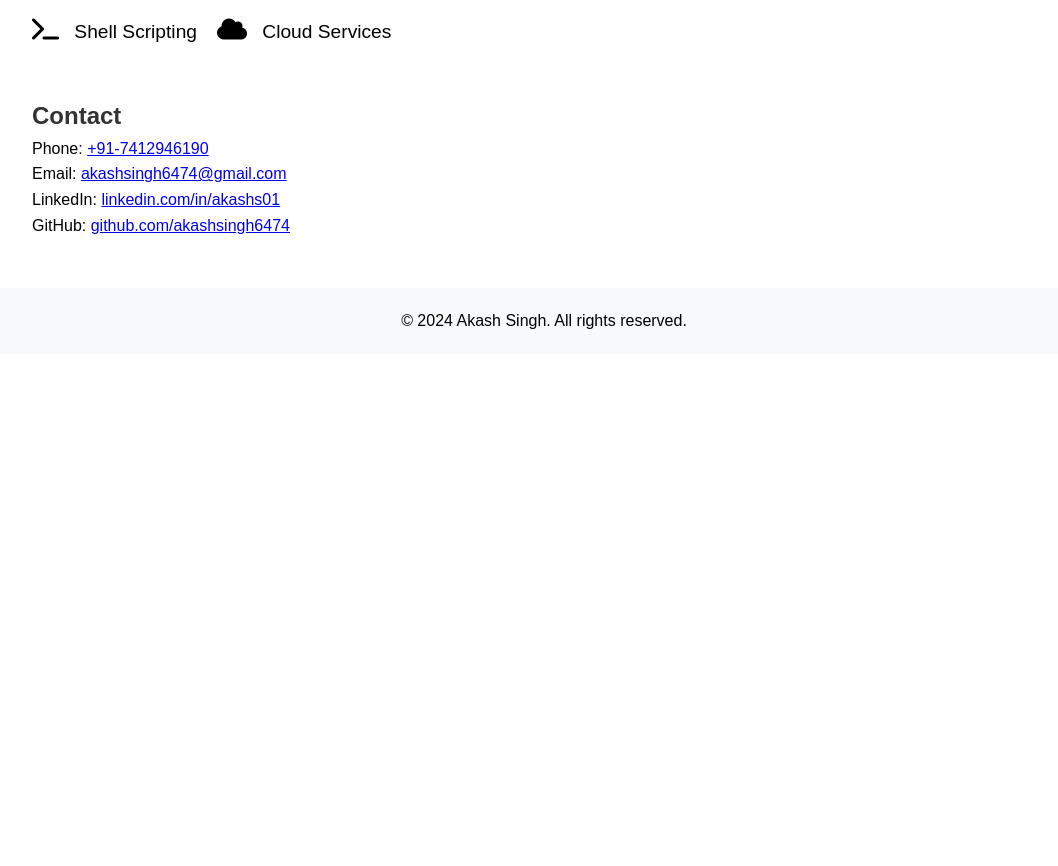
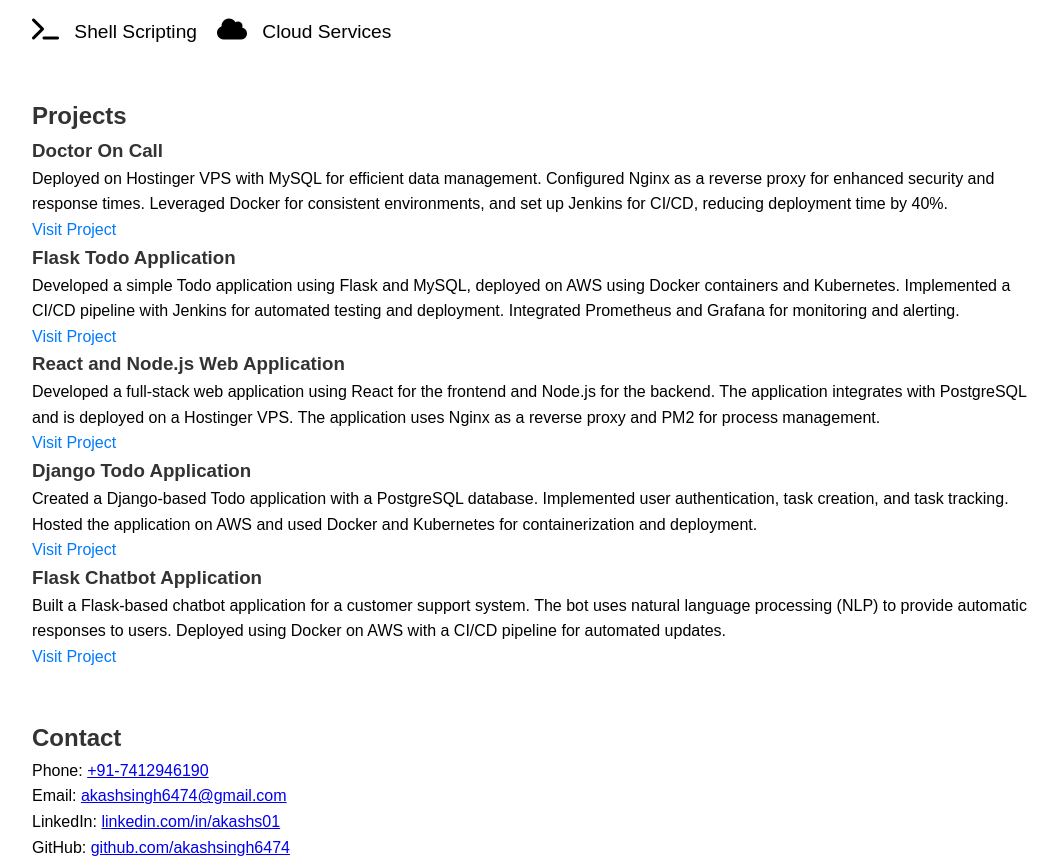
Before and after one commit to akashsingh6474/portfolio, a plain HTML site: page index.html in a window 1280 px wide. Shown: the part 585-1451 px from the top of the page, without its empty margins (96-1154 px from the left). Before the commit the page ends 939 px from the top, so only its background shows below. Drawn offline with Linux system fonts and the light colour scheme.

Commit message:
Update index.html

```diff
--- a/index.html
+++ b/index.html
@@ -66,6 +66,47 @@
             </ul>
         </div>
     </section>
+<section id="projects" class="section">
+    <div class="container">
+        <h2>Projects</h2>
+
+        <!-- Project 1: Doctor On Call -->
+        <div class="project">
+            <h3>Doctor On Call</h3>
+            <p>Deployed on Hostinger VPS with MySQL for efficient data management. Configured Nginx as a reverse proxy for enhanced security and response times. Leveraged Docker for consistent environments, and set up Jenkins for CI/CD, reducing deployment time by 40%.</p>
+            <a href="https://clouldplaydoctor.online/" target="_blank">Visit Project</a>
+        </div>
+
+        <!-- Project 2: Flask Todo Application -->
+        <div class="project">
+            <h3>Flask Todo Application</h3>
+            <p>Developed a simple Todo application using Flask and MySQL, deployed on AWS using Docker containers and Kubernetes. Implemented a CI/CD pipeline with Jenkins for automated testing and deployment. Integrated Prometheus and Grafana for monitoring and alerting.</p>
+            <a href="https://your-flask-app-link.com/" target="_blank">Visit Project</a>
+        </div>
+
+        <!-- Project 3: React and Node.js App -->
+        <div class="project">
+            <h3>React and Node.js Web Application</h3>
+            <p>Developed a full-stack web application using React for the frontend and Node.js for the backend. The application integrates with PostgreSQL and is deployed on a Hostinger VPS. The application uses Nginx as a reverse proxy and PM2 for process management.</p>
+            <a href="https://your-react-node-app.com/" target="_blank">Visit Project</a>
+        </div>
+
+        <!-- Project 4: Django Todo Application -->
+        <div class="project">
+            <h3>Django Todo Application</h3>
+            <p>Created a Django-based Todo application with a PostgreSQL database. Implemented user authentication, task creation, and task tracking. Hosted the application on AWS and used Docker and Kubernetes for containerization and deployment.</p>
+            <a href="https://your-django-app-link.com/" target="_blank">Visit Project</a>
+        </div>
+
+        <!-- Project 5: Flask Chatbot Application -->
+        <div class="project">
+            <h3>Flask Chatbot Application</h3>
+            <p>Built a Flask-based chatbot application for a customer support system. The bot uses natural language processing (NLP) to provide automatic responses to users. Deployed using Docker on AWS with a CI/CD pipeline for automated updates.</p>
+            <a href="https://your-flask-chatbot-app.com/" target="_blank">Visit Project</a>
+        </div>
+
+    </div>
+</section>
 
     <section id="contact" class="section">
         <div class="container">
```
